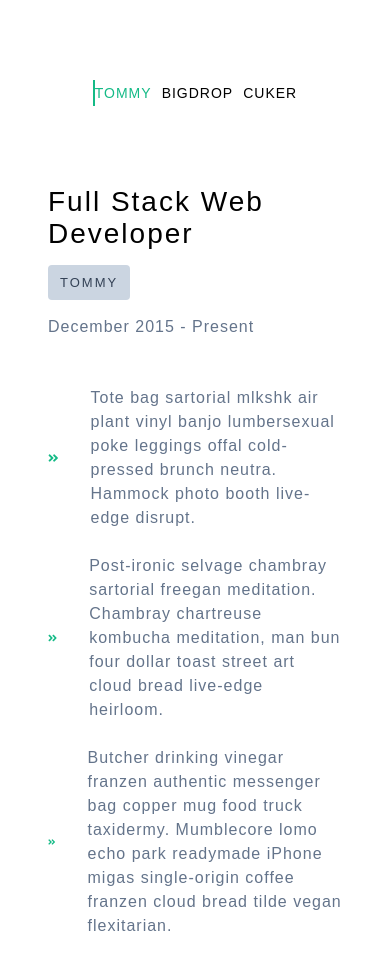
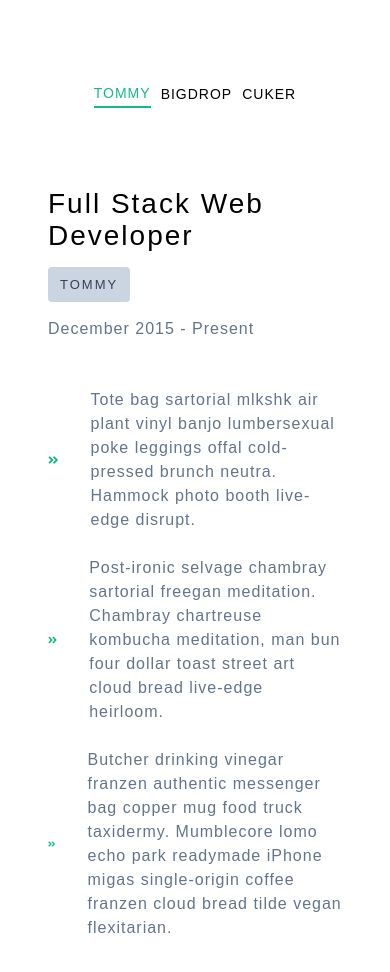
Before and after one commit to jephter-olamiposi/TABS, a plain HTML site: page index.html in a window 390 px wide. Drawn offline with Linux system fonts and the light colour scheme.

Commit message:
selecting the first button by defult

```diff
--- a/style.css
+++ b/style.css
@@ -103,7 +103,7 @@
         border-left: none;
         border-bottom: #14ba86 2px solid ;
     }
-    .job-btn:focus{
+    .active{
         border-left: none;
         border-bottom: #14ba86 2px solid ;
     }
```
